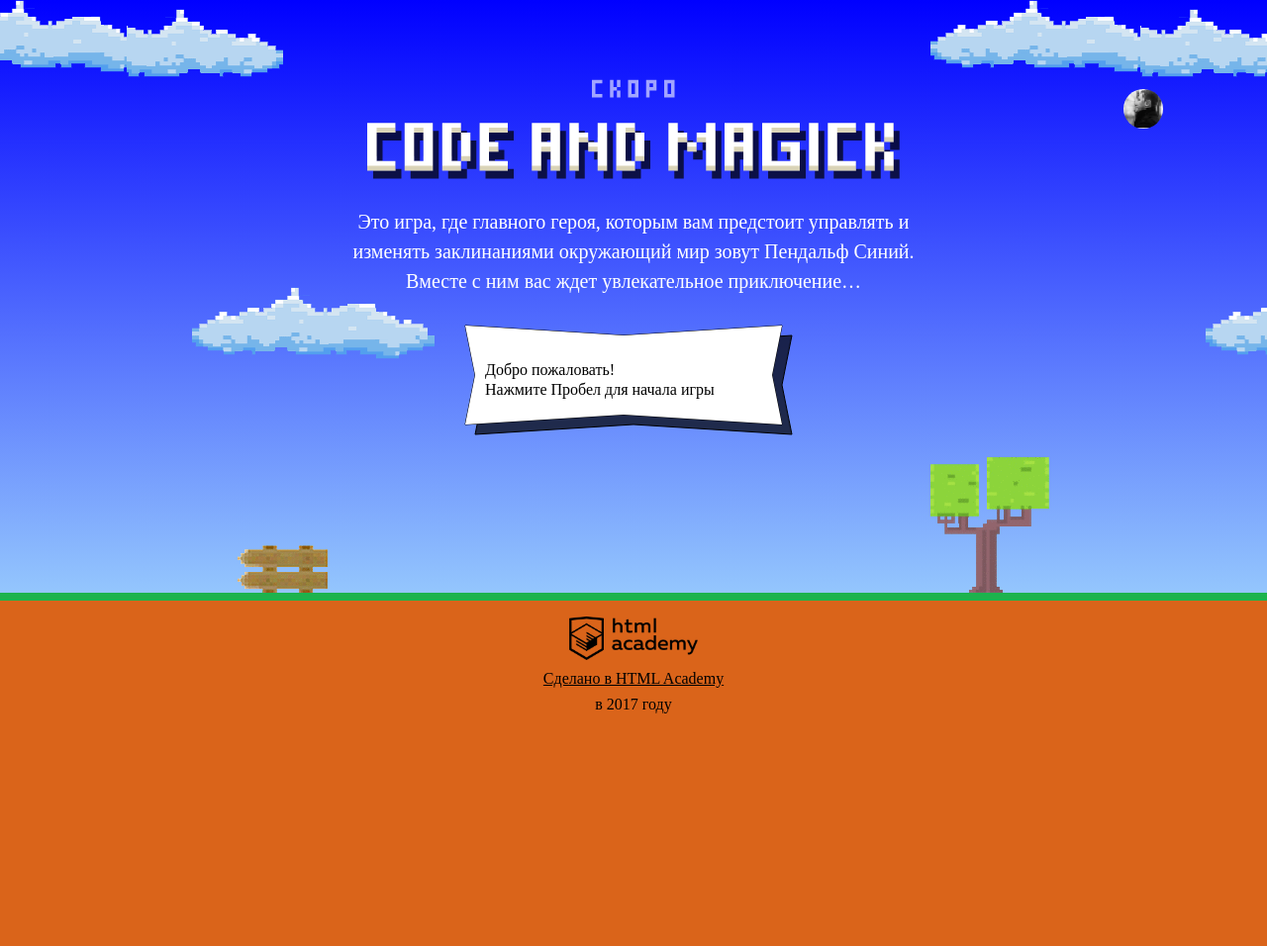
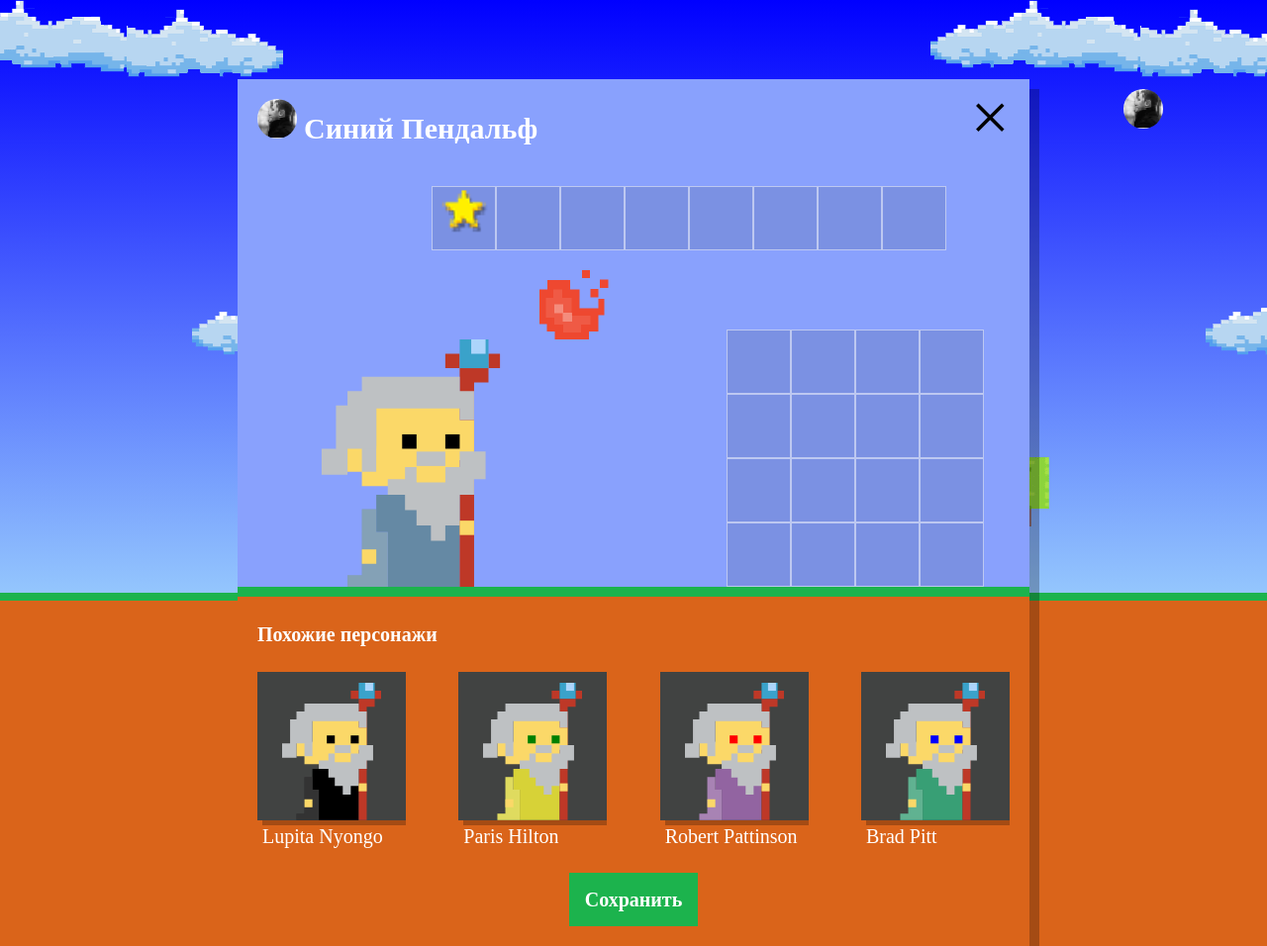
Before and after one commit to apavlushina/Code_and_magic, a plain HTML site: page index.html in a window 1280 px wide. Shown: the whole page at 99% size. Before the commit the page ends 800 px from the top, so only its background shows below. Drawn offline with Linux system fonts and the light colour scheme; a web font is replaced by a local one.

Commit message:
Block with wizards

```diff
--- a/index.html
+++ b/index.html
@@ -182,30 +182,9 @@
 </template>
 
 
-<script>
-  var fireballSize = 22;
-  var wizardSpeed = 3;
-  var wizardWidth = 70;
-  var getFireballSpeed = function(left) {
-    return left ? 5 : 2;
-  };
-  var getWizardX = function(width) {
-    return width * 0.5;
-  };
-  var getWizardY = function(height) {
-    return height * 1.337;
-  };
-
-  getFireballSpeed(left);
-
-  var getWizardHeight = function() {
-    1.337 * wizardWidth;
-  };
-
-
-</script>
+<script src="js/setup.js"></script>
 <script src="js/start.js"></script>
-</script>
+<script src="js/first_task.js"></script>
 <script src="js/game.js"></script>
 
 </body>
--- /dev/null
+++ b/js/first_task.js
@@ -0,0 +1,18 @@
+var fireballSize = 22;
+var wizardSpeed = 3;
+var wizardWidth = 70;
+var getFireballSpeed = function(left) {
+  return left ? 5 : 2;
+};
+var getWizardX = function(width) {
+  return width * 0.5;
+};
+var getWizardY = function(height) {
+  return height * 1.337;
+};
+
+getFireballSpeed(left);
+
+var getWizardHeight = function() {
+  1.337 * wizardWidth;
+};
--- /dev/null
+++ b/js/setup.js
@@ -0,0 +1,58 @@
+var blockSetup = document.querySelector('.setup');
+blockSetup.classList.remove('hidden');
+
+document.querySelector('.setup-similar').classList.remove('hidden');
+//var similarListElement = userDialog.querySelector('.setup-similar-list');
+
+var similarListElement = document.querySelector('.setup-similar-list');
+var similarWizardTemplate = document.querySelector('#similar-wizard-template').content.querySelector('.setup-similar-item');
+
+var wizardNames = ['Lupita Nyongo', 'Paris Hilton', 'Robert Pattinson', 'Brad Pitt'];
+
+var wizards = [
+  {name: wizardNames[0],
+  coatColor: 'rgb(0, 0, 0)',
+  eyesColor: 'black'},
+
+  {name: wizardNames[1],
+  coatColor: 'rgb(215, 210, 55)',
+  eyesColor: 'green'},
+
+  {name: wizardNames[2],
+  coatColor: 'rgb(146, 100, 161)',
+  eyesColor: 'red'},
+
+  {name: wizardNames[3],
+  coatColor: 'rgb(56, 159, 117)',
+  eyesColor: 'blue'}
+];
+
+// for (var i = 0; i < wizards.length; i++) {
+// var wizardElement = similarWizardTemplate.cloneNode(true);
+//
+//   wizardElement.querySelector('.setup-similar-label').textContent = wizards[i].name;
+//   wizardElement.querySelector('.wizard-coat').style.fill = wizards[i].coatColor;
+//   wizardElement.querySelector('.wizard-eyes').style.fill = wizards[i].eyesColor;
+//
+//   similarListElement.appendChild(wizardElement);
+// }
+
+
+
+var renderWizard = function(wizard) {
+  var wizardElement = similarWizardTemplate.cloneNode(true);
+
+  wizardElement.querySelector('.setup-similar-label').textContent = wizard.name;
+  wizardElement.querySelector('.wizard-coat').style.fill = wizard.coatColor;
+  wizardElement.querySelector('.wizard-eyes').style.fill = wizards[i].eyesColor;
+  return wizardElement;
+}
+
+var fragment = document.createDocumentFragment();
+for (var i = 0; i < wizards.length; i++) {
+  fragment.appendChild(renderWizard(wizards[i]));
+}
+
+similarListElement.appendChild(fragment);
+
+// userDialog.querySelector('.setup-similar').classList.remove('hidden');
```
